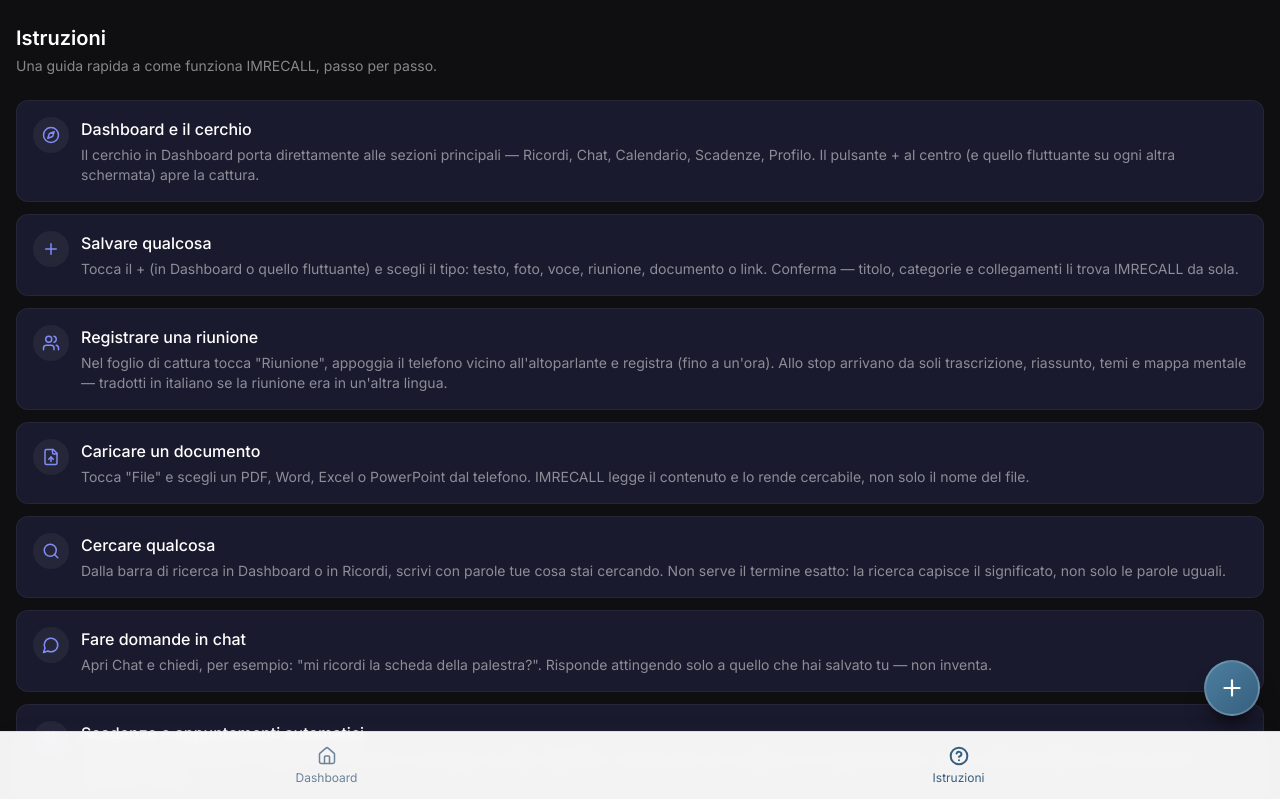
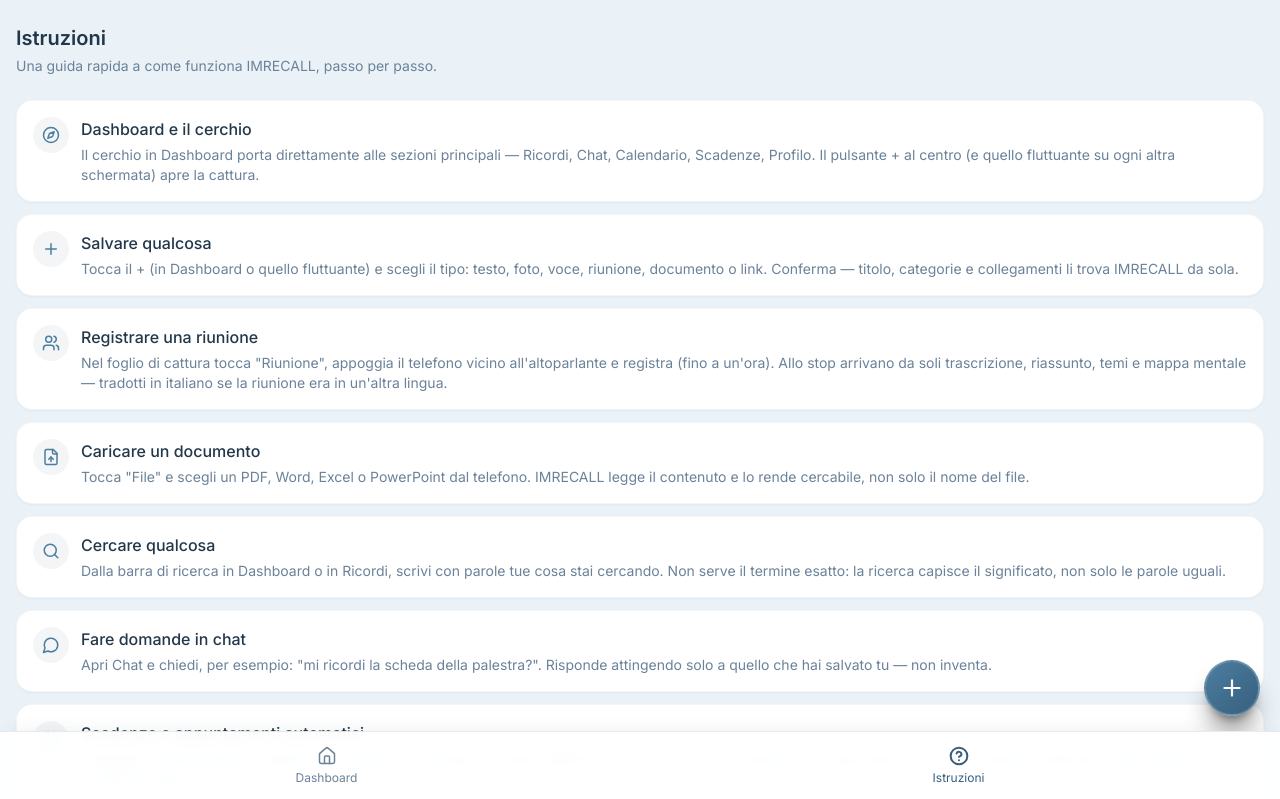
Before and after one commit to Ghostlineapps/imrecall, a Next.js app: page /guide in a window 1280 px wide. Shown: the top 799 px of the page. Built offline with nearby package versions, Linux system fonts and the light colour scheme; no server answers.

Commit message:
Convert Guide screen to celeste redesign

```diff
--- a/src/app/(app)/guide/page.tsx
+++ b/src/app/(app)/guide/page.tsx
@@ -15,6 +15,7 @@
 // scritta per il post Instagram "Come si usa" — stesso testo, stesso
 // ordine, qui semplicemente sempre a portata di mano nell'app invece che
 // solo su Instagram.
+// 2026-08-26: palette celeste (nona schermata convertita).
 const SECTIONS = [
   {
     icon: Compass,
@@ -65,23 +66,23 @@
 
 export default function GuidePage() {
   return (
-    <div className="px-4 pt-6 space-y-6 pb-4">
+    <div className="bg-celeste-bg min-h-full px-4 pt-6 space-y-6 pb-4 text-celeste-navy">
       <div>
         <h1 className="text-xl font-semibold">Istruzioni</h1>
-        <p className="text-sm text-white/50 mt-1">
+        <p className="text-sm text-celeste-muted mt-1">
           Una guida rapida a come funziona IMRECALL, passo per passo.
         </p>
       </div>
 
       <div className="space-y-3">
         {SECTIONS.map(({ icon: Icon, title, text }) => (
-          <div key={title} className="card flex gap-3">
-            <div className="w-9 h-9 rounded-full bg-white/5 flex items-center justify-center text-primary-light shrink-0">
+          <div key={title} className="card-light flex gap-3">
+            <div className="w-9 h-9 rounded-full bg-celeste-navy/5 flex items-center justify-center text-celeste-accent shrink-0">
               <Icon size={18} />
             </div>
             <div className="min-w-0">
               <p className="font-medium">{title}</p>
-              <p className="text-sm text-white/50 mt-1">{text}</p>
+              <p className="text-sm text-celeste-muted mt-1">{text}</p>
             </div>
           </div>
         ))}
```
